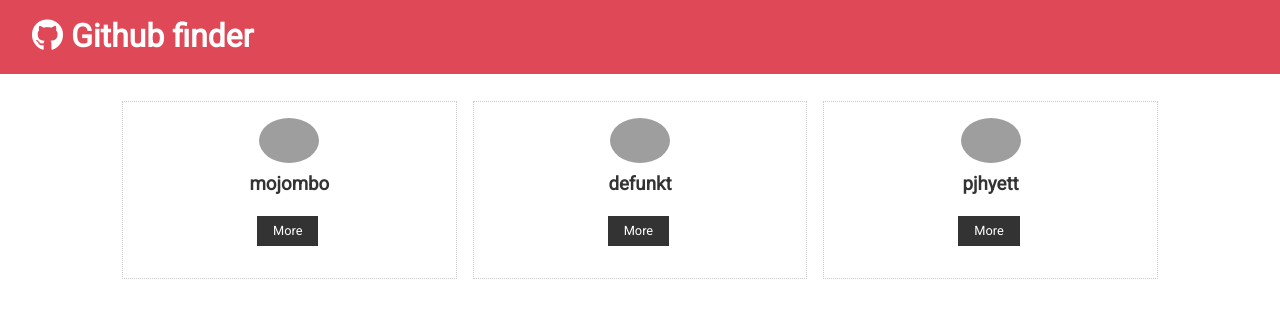
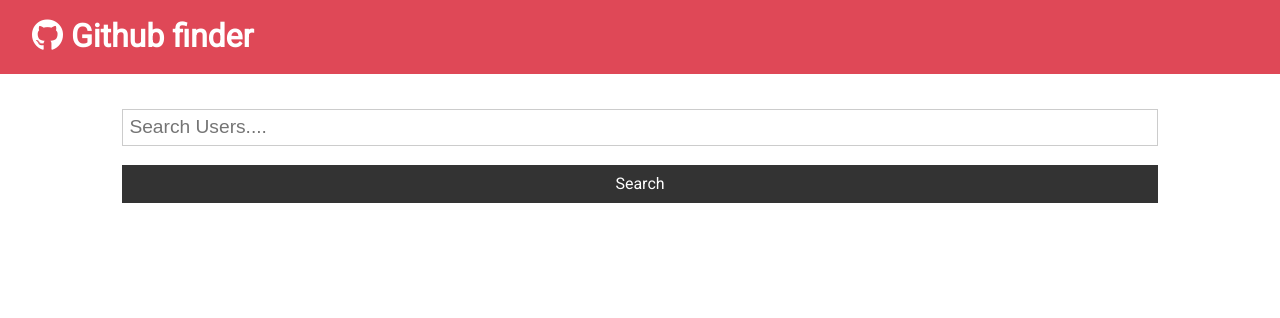
Before and after one commit to Rajat-25/Github-Finder, a React (Create React App) app: page / in a window 1280 px wide. Shown: the top 318 px of the page. Built offline with nearby package versions, Linux system fonts and the light colour scheme; grey boxes are pictures that could not be loaded.

Commit message:
Http request and alert func

```diff
--- a/package.json
+++ b/package.json
@@ -6,6 +6,7 @@
     "@testing-library/jest-dom": "^5.14.1",
     "@testing-library/react": "^11.2.7",
     "@testing-library/user-event": "^12.8.3",
+    "axios": "^0.21.1",
     "react": "^17.0.2",
     "react-dom": "^17.0.2",
     "react-scripts": "4.0.3",
--- a/src/App.js
+++ b/src/App.js
@@ -1,14 +1,63 @@
 import React, { Component } from 'react';
 import Navbar from './components/layout/Navbar';
 import Users from './components/users/Users';
+import Search from './components/users/Search';
+import Alert from './components/layout/Alert';
+import axios from 'axios';
 import './App.css';
+
 class App extends Component {
+  state = {
+    users: [],
+    loading: false,
+    alert: null,
+  };
+
+  // async componentDidMount() {
+  //   this.setState({ loading: true });
+  //   const res = await axios.get(
+  //     `https://api.github.com/users?client_id=${process.env.REACT_APP_GITHUB_CLIENT_ID}&client_secret=${process.env.REACT_APP_GITHUB_CLIENT_SECRET}`
+  //   );
+  //   this.setState({ users: res.data, loading: false });
+  // }
+
+  // Search github users
+
+  searchUsers = async (text) => {
+    this.setState({ loading: true });
+    const res = await axios.get(
+      `https://api.github.com/search/users?q=${text}&client_id=${process.env.REACT_APP_GITHUB_CLIENT_ID}&client_secret=${process.env.REACT_APP_GITHUB_CLIENT_SECRET}`
+    );
+    this.setState({ users: res.data.items, loading: false });
+  };
+
+  // clear users from the state
+
+  clearUsers = () => {
+    this.setState({ users: [], loading: false });
+  };
+
+  setAlert = (msg, type) => {
+    this.setState({ alert: { msg, type } });
+    setTimeout(()=>{
+      this.setState({alert:null})
+    },5000)
+  };
+
   render() {
+    const { users, loading } = this.state;
     return (
       <div className='App'>
         <Navbar />
         <div className='container'>
-          <Users />
+          <Alert alert={this.state.alert} />
+          <Search
+            searchUsers={this.searchUsers}
+            clearUsers={this.clearUsers}
+            showClear={users.length > 0 ? true : false}
+            setAlert={this.setAlert}
+          />
+          <Users loading={loading} users={users} />
         </div>
       </div>
     );
--- /dev/null
+++ b/src/components/layout/Alert.js
@@ -0,0 +1,14 @@
+import React from 'react';
+
+const Alert = ({alert}) => {
+  return (
+    alert !== null && (
+      <div className={`alert alert-${alert.type}`}>
+        <i className='fas fa-info-circle' />
+        {alert.msg}
+      </div>
+    )
+  );
+};
+
+export default Alert;
--- /dev/null
+++ b/src/components/layout/Spinner.js
@@ -0,0 +1,13 @@
+import React, { Fragment } from 'react';
+import spinner from './spinner.gif';
+const Spinner = () => {
+ return <Fragment>
+    <img
+      src={spinner}
+      alt='Loading...'
+      style={{ width: '200px', margin: 'auto', display: 'block' }}
+    />
+  </Fragment>;
+};
+
+export default Spinner;
--- /dev/null
+++ b/src/components/users/Search.js
@@ -0,0 +1,57 @@
+import React, { Component } from 'react';
+import PropTypes from 'prop-types';
+
+class Search extends Component {
+  state = {
+    text: '',
+  };
+
+  static propTypes = {
+    searchUsers: PropTypes.func.isRequired,
+    clearUsers: PropTypes.func.isRequired,
+    showClear: PropTypes.bool.isRequired,
+    setAlert: PropTypes.func.isRequired,
+  };
+
+  onChange = (e) => this.setState({ [e.target.name]: e.target.value });
+
+  onSubmit = (e) => {
+    e.preventDefault();
+    if (this.state.text === '') {
+      this.props.setAlert('Please enter something', 'light');
+    } else {
+      this.props.searchUsers(this.state.text);
+      this.setState({ text: '' });
+    }
+  };
+
+  render() {
+    const { showClear, clearUsers } = this.props;
+
+    return (
+      <div>
+        <form className='form' onSubmit={this.onSubmit}>
+          <input
+            type='text'
+            name='text'
+            placeholder='Search Users....'
+            value={this.state.text}
+            onChange={this.onChange}
+          />
+          <input
+            type='submit'
+            value='Search'
+            className='btn btn-dark btn-block'
+          />
+        </form>
+        {showClear && (
+          <button className='btn btn-light btn-block' onClick={clearUsers}>
+            Clear
+          </button>
+        )}
+      </div>
+    );
+  }
+}
+
+export default Search;
--- a/src/components/users/Users.js
+++ b/src/components/users/Users.js
@@ -1,42 +1,27 @@
-import React, { Component } from 'react';
-import UserItem from './UserItem'
-class Users extends Component {
-  state = {
-    users: [
-      {
-        id: '1',
-        login: 'mojombo',
-        avatar_url: 'https://avatars.githubusercontent.com/u/1?v=4',
-        html_url: 'https://github.com/mojombo',
-      },
-      {
-        id: '2',
-        login: 'defunkt',
-        avatar_url: 'https://avatars.githubusercontent.com/u/2?v=4',
-        html_url: 'https://github.com/defunkt',
-      },
-      {
-        id: '3',
-        login: 'pjhyett',
-        avatar_url: 'https://avatars.githubusercontent.com/u/3?v=4',
-        html_url: 'https://github.com/pjhyett',
-      },
-    ],
-  };
-  render() {
+import React from 'react';
+import UserItem from './UserItem';
+import Spinner from '../layout/Spinner';
+import PropTypes from 'prop-types';
+const Users = ({ users, loading }) => {
+  if (loading) {
+    return <Spinner />;
+  } else {
     return (
       <div style={userStyle}>
-        {this.state.users.map((user) => (
-          <UserItem key={user.id} user={user}/>
+        {users.map((user) => (
+          <UserItem key={user.id} user={user} />
         ))}
       </div>
     );
   }
-}
-const userStyle={
-  display:'grid',
-  gridTemplateColumns:'repeat(3,1fr)',
-  gridGap:'1rem'
-
-}
+};
+const userStyle = {
+  display: 'grid',
+  gridTemplateColumns: 'repeat(3,1fr)',
+  gridGap: '1rem',
+};
+Users.propTypes = {
+  users: PropTypes.array.isRequired,
+  loading:PropTypes.bool.isRequired,
+};
 export default Users;
```
Also changed, not shown: src/components/layout/spinner.gif (added), 1 other file (tests, documents, lock files or other folders).
